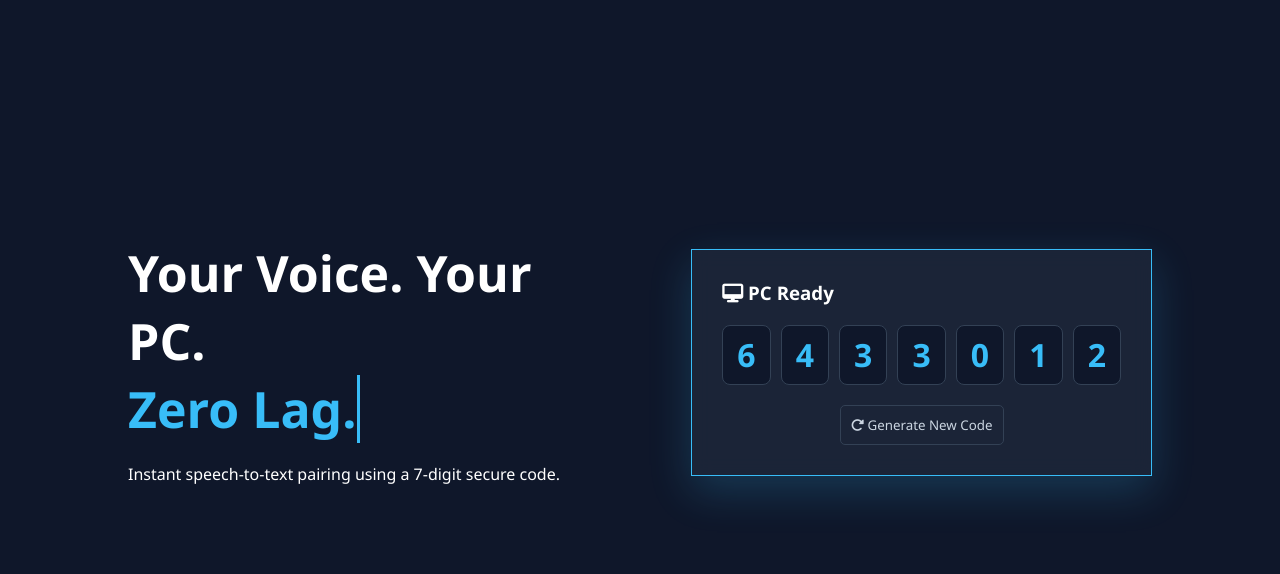
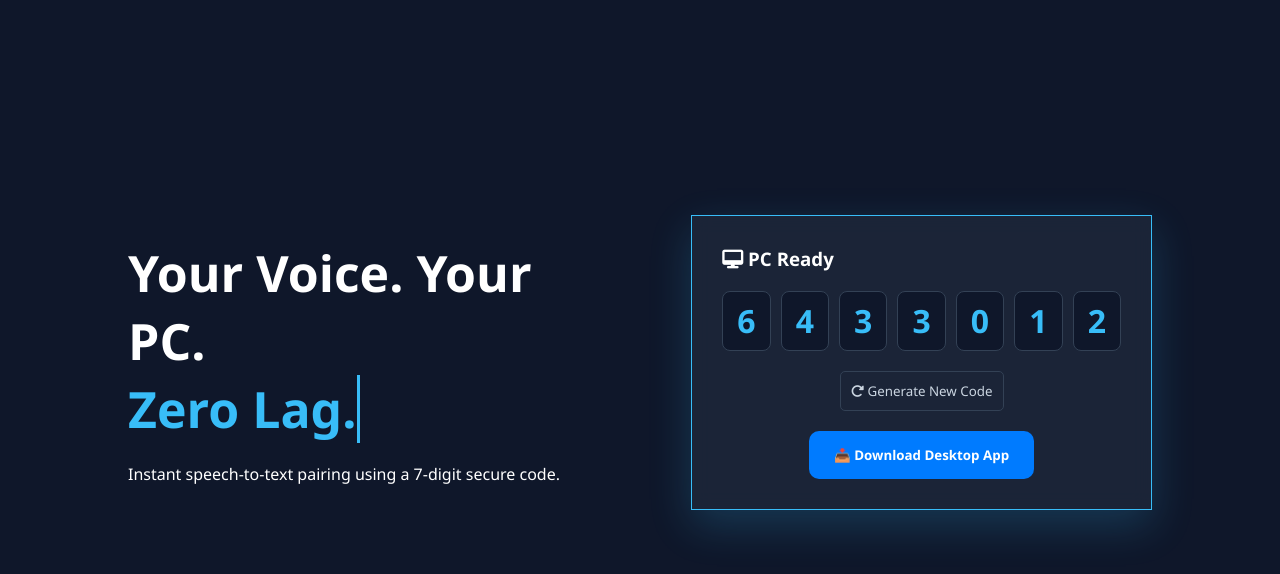
Before and after one commit to eesasahi10/Talk-And-Type, a Flask app: page / in a window 1280 px wide. Shown: the part 78-652 px from the top of the page. Run offline with Flask 3, Linux system fonts and the light colour scheme.

Commit message:
Update index.html

```diff
--- a/templates/index.html
+++ b/templates/index.html
@@ -77,8 +77,18 @@
                 <span class="digit">-</span><span class="digit">-</span><span class="digit">-</span><span class="digit">-</span>
             </div>
 
-            <div style="text-align:center;">
-                <button id="refresh-code-btn" class="btn-small"><i class="fa-solid fa-rotate-right"></i> Generate New Code</button>
+            <div style="display: flex; justify-content: center; gap: 20px; flex-wrap: wrap; margin-top: 20px;">
+
+                <button id="refresh-code-btn" class="btn-small">
+                    <i class="fa-solid fa-rotate-right"></i> Generate New Code
+                </button>
+
+                <a href="/static/TalkAndType_App.zip" download style="text-decoration: none;">
+                    <button style="background-color: #007bff; color: white; padding: 15px 25px; border: none; border-radius: 10px; font-weight: bold; cursor: pointer;">
+            📥 Download Desktop App
+                </button>
+                </a>
+            </div>
             </div>
         </div>
     </section>
```
